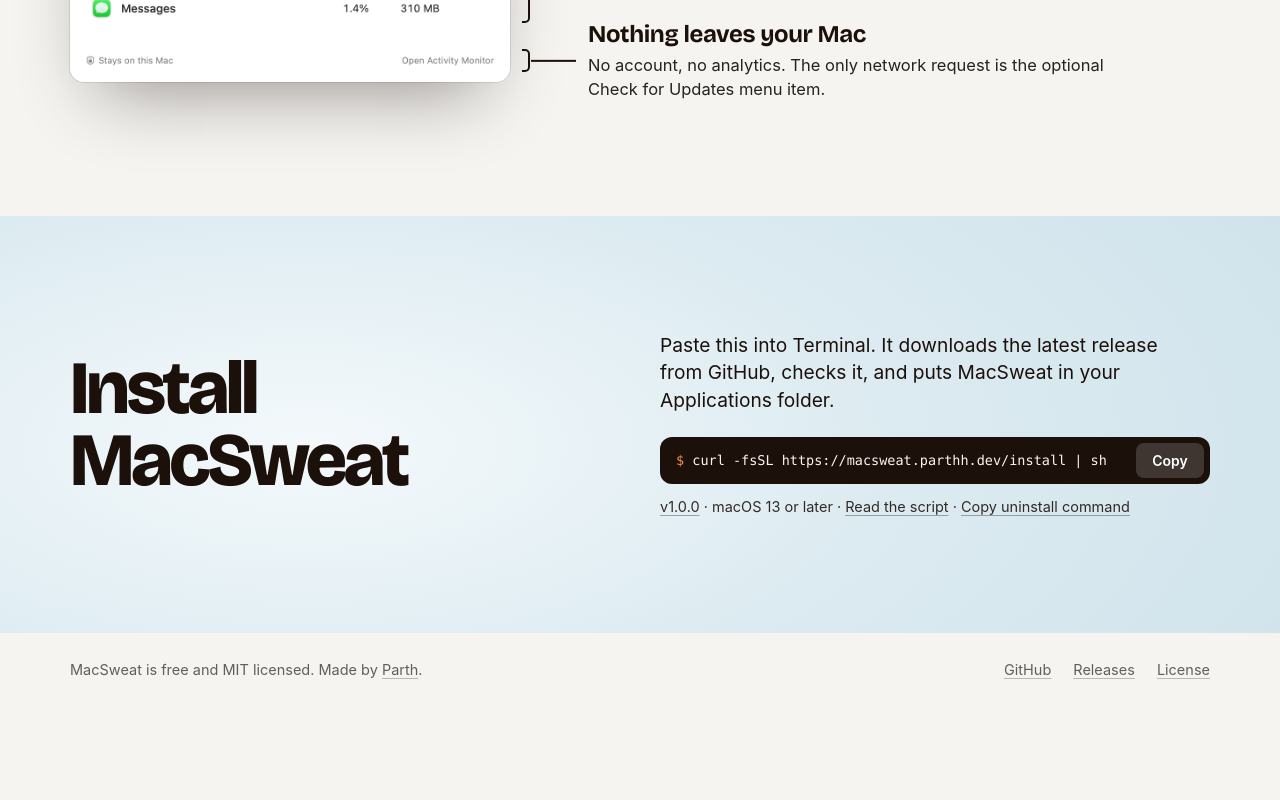
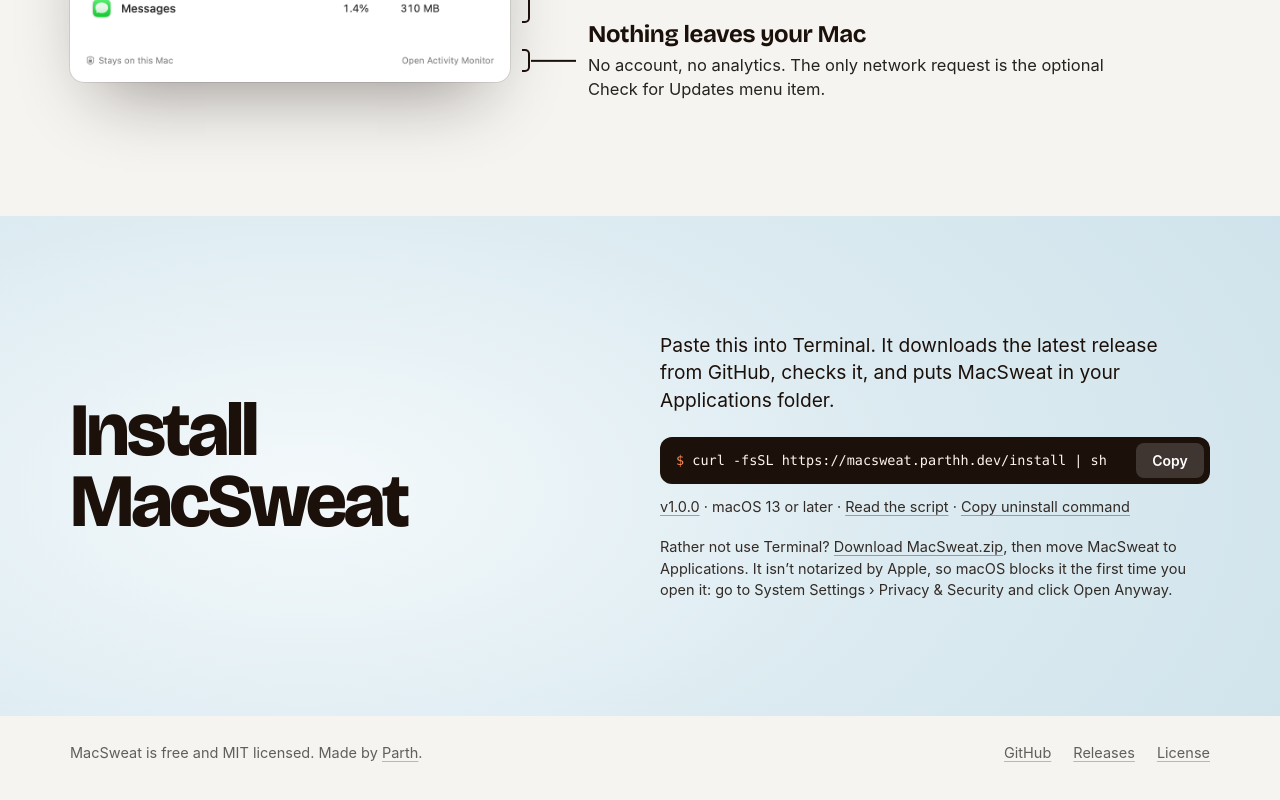
Before and after one commit to Parrtth/macsweat, a plain HTML site: page site/index.html in a window 1280 px wide. Shown: the part 1461-2261 px from the top of the page. Before the commit the page ends 2187 px from the top, so only its background shows below. Drawn offline with Linux system fonts and the light colour scheme.

Commit message:
Add a direct download link for people who'd rather skip Terminal
The install section now offers MacSweat.zip under the install command,
linked through GitHub's releases/latest/download URL so it follows each
release without release.sh stamping it.

MacSweat is only ad-hoc signed and isn't notarized, so macOS blocks a
browser-downloaded copy the first time it opens. The link says so and
points to System Settings > Privacy & Security > Open Anyway. The
README's "Why a Terminal command and not a download?" answer becomes
"Can I download it instead of using Terminal?" with the same steps.

Co-Authored-By: Claude Opus 5.5 <noreply@anthropic.com>

```diff
--- a/site/index.html
+++ b/site/index.html
@@ -173,6 +173,7 @@
   .closer .how { font-size: clamp(1.05rem, 1.5vw, 1.2rem); line-height: 1.45; }
   .closer .cmd { margin-top: 22px; }
   .closer .fine { opacity: 0.88; }
+  .closer .alt { margin-top: 18px; }
 
   footer { padding: 26px 0 44px; color: var(--muted); font-size: 14.5px; }
   footer .wrap { display: flex; flex-wrap: wrap; gap: 10px 24px; justify-content: space-between; }
@@ -322,6 +323,7 @@
           <button class="copy" type="button" data-copy="curl -fsSL https://macsweat.parthh.dev/install | sh">Copy</button>
         </div>
         <p class="fine"><a class="ver" href="https://github.com/Parrtth/macsweat/releases/tag/v1.0.0" aria-label="Release notes for v1.0.0">v1.0.0</a>&nbsp;· macOS&nbsp;13 or later&nbsp;· <a href="/install">Read the script</a>&nbsp;· <button class="linkbtn" type="button" data-copy="curl -fsSL https://macsweat.parthh.dev/uninstall | sh" data-label="Copy uninstall command">Copy uninstall command</button></p>
+        <p class="fine alt">Rather not use Terminal? <a href="https://github.com/Parrtth/macsweat/releases/latest/download/MacSweat.zip">Download MacSweat.zip</a>, then move MacSweat to Applications. It isn’t notarized by Apple, so macOS blocks it the first time you open it: go to System&nbsp;Settings&nbsp;› Privacy&nbsp;&amp;&nbsp;Security and click Open&nbsp;Anyway.</p>
       </div>
     </div>
   </section>
```
Also changed, not shown: 1 other file.
